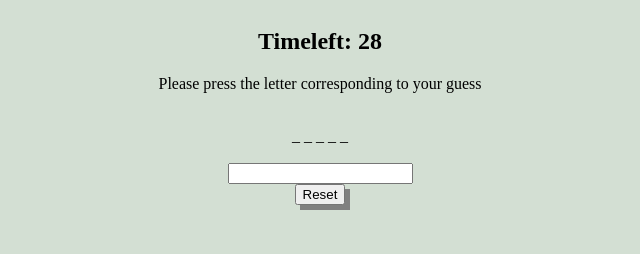
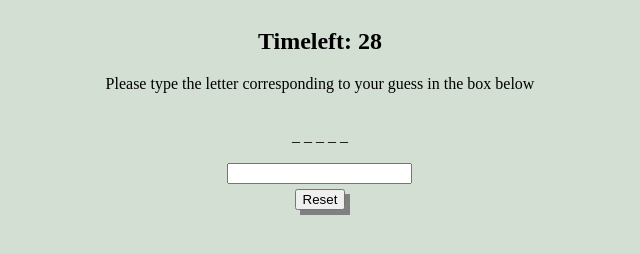
Before and after one commit to henry11244/Game-WordGuess, a plain HTML site: page index.html in a window 1280 px wide. Both pictures are taken after a click on the button "Start". Shown: the whole page, without its empty margins (320-960 px from the left). Drawn offline with Linux system fonts and the light colour scheme.

Commit message:
changed button margin

```diff
--- a/assets/styles.css
+++ b/assets/styles.css
@@ -16,6 +16,7 @@
  }
 
  button {
+     margin-top: 5px;
      box-shadow: 5px 5px grey;
  }
 
--- a/index.html
+++ b/index.html
@@ -15,7 +15,7 @@
     <section>
         <h1>
             <h2 id="timer"></h2>
-            <p>Please press the letter corresponding to your guess</p>
+            <p>Please type the letter corresponding to your guess in the box below</p>
             <br>
             <span id="first">_</span>
             <span id="second">_</span>
```
